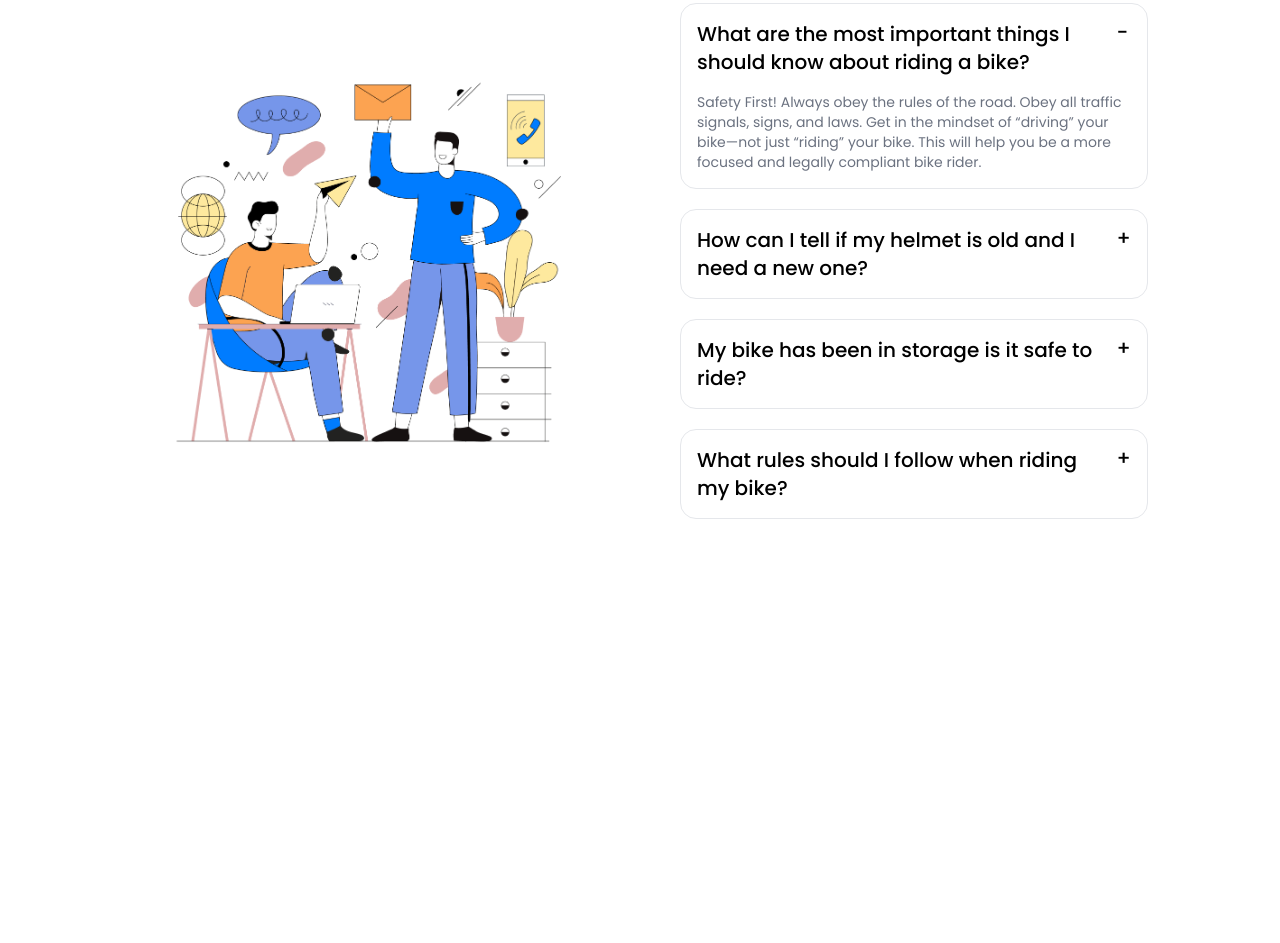
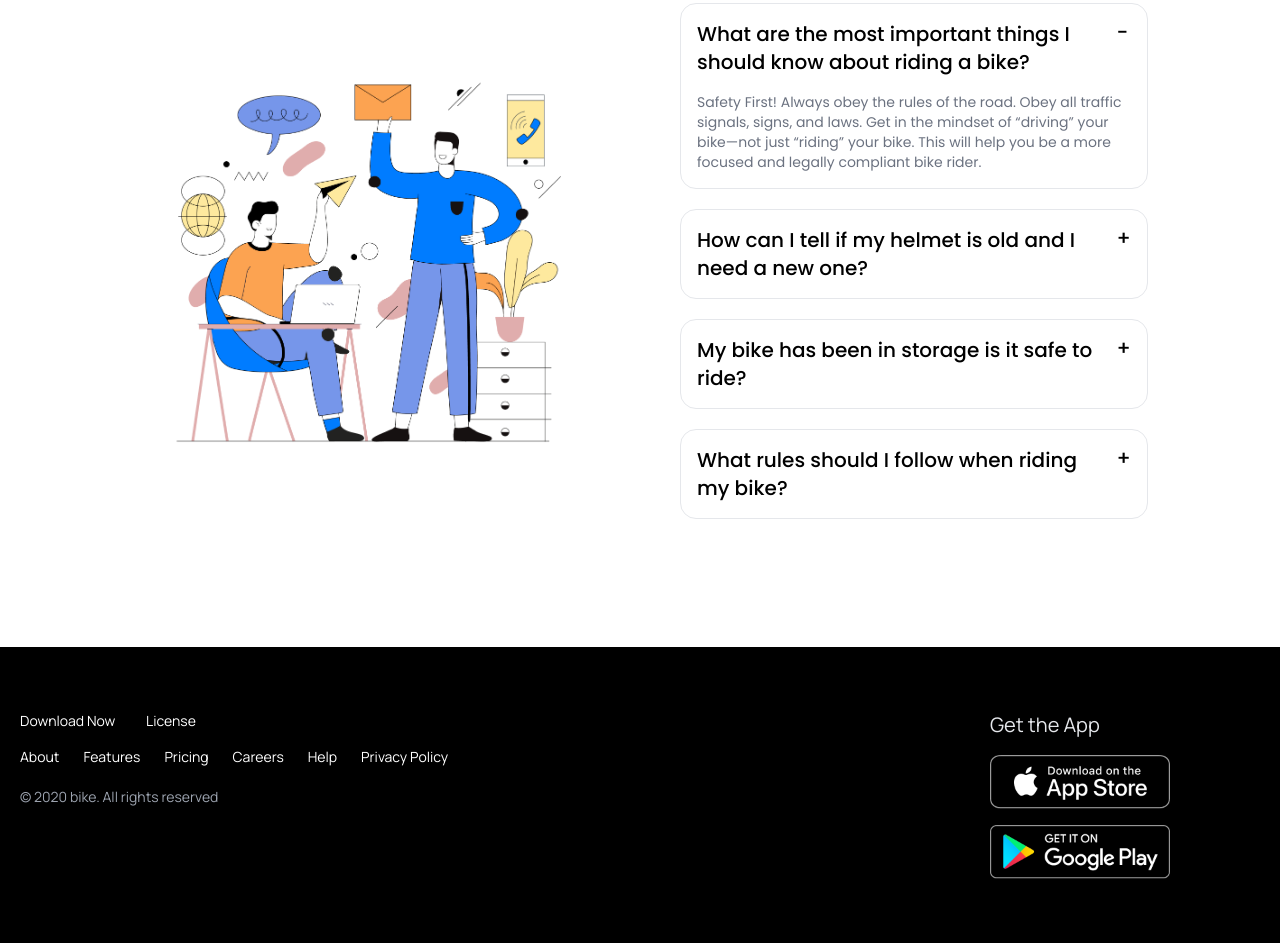
Before and after one commit to reyad-hasan/Biker-zone, a plain HTML site: page index.html in a window 1280 px wide. Shown: the part 3077-4020 px from the top of the page. Before the commit the page ends 3724 px from the top, so only its background shows below. Drawn offline with nearby package versions, Linux system fonts and the light colour scheme.

Commit message:
completed biker zone landing webpage by tailwind css and daisy UI component and also fully responsive

```diff
--- a/index.html
+++ b/index.html
@@ -10,7 +10,8 @@
     <!-- google font poppins -->
     <link rel="preconnect" href="https://fonts.googleapis.com">
     <link rel="preconnect" href="https://fonts.gstatic.com" crossorigin>
-    <link href="https://fonts.googleapis.com/css2?family=Poppins:wght@400;500;600;700;800;900&display=swap"
+    <link
+        href="https://fonts.googleapis.com/css2?family=Manrope:wght@400;500&family=Poppins:wght@400;500;600;700;800;900&display=swap"
         rel="stylesheet">
     <!-- tailwind and daisy ui cdn link -->
     <link href="https://cdn.jsdelivr.net/npm/daisyui@4.6.0/dist/full.min.css" rel="stylesheet" type="text/css" />
@@ -34,12 +35,17 @@
         .font-poppins {
             font-family: 'Poppins', sans-serif;
         }
+
+        .font-manrope {
+            font-family: 'Manrope', sans-serif;
+
+        }
     </style>
 </head>
 
 <body class="font-poppins">
     <!-- header section -->
-    <header class="md:container md:mx-auto pr-4 md:pr-0">
+    <header class="md:container md:mx-auto pr-4 md:pr-0  mx-5 lg:mx-0 ">
         <!-- navbar section -->
         <nav>
             <div class="navbar bg-base-100 my-2 md:my-5 lg:px-5 xl:px-0">
@@ -262,9 +268,9 @@
         <!-- happy clients section -->
         <section class="my-16 lg:my-32">
             <!-- title section -->
-            <div>
-                <h1 class="text-4xl mx-5 lg:mx-0 lg:text-5xl font-bold text-black text-center">Happy <span
-                        class="text-bikePrimary">Clients says</span></h1>
+            <div class="md:flex justify-center gap-2 text-center">
+                <h1 class="text-4xl lg:mx-0 lg:text-5xl font-bold text-black">Happy</h1>
+                <h1 class="text-4xl lg:mx-0 lg:text-5xl font-bold text-bikePrimary">Clients says</h1>
             </div>
             <!-- clients container -->
             <div class="flex flex-col gap-8 xl:gap-14 lg:flex-row justify-between mt-10 xl:mt-14 xl:mx-28 px-5">
@@ -415,7 +421,39 @@
         </section>
     </main>
     <!-- footer section -->
-    <footer></footer>
+    <footer class="bg-black font-manrope">
+        <!-- footer main container -->
+        <section class="md:container md:mx-auto py-16 flex flex-col gap-10 lg:gap-0 lg:flex-row justify-between px-5">
+            <!-- footer first contend -->
+            <div>
+                <!-- line one -->
+                <div class="text-white text-sm space-x-7 mb-4">
+                    <a href="#">Download Now</a>
+                    <a href="#">License</a>
+                </div>
+                <!-- line two -->
+                <div class="text-white text-sm mb-5 flex flex-wrap gap-6">
+                    <a href="#">About</a>
+                    <a href="#">Features</a>
+                    <a href="#">Pricing</a>
+                    <a href="#">Careers</a>
+                    <a href="#">Help</a>
+                    <a href="#">Privacy Policy</a>
+                </div>
+                <!-- line three -->
+                <div>
+                    <p class="text-gray-400 text-sm hidden lg:flex">© 2020 bike. All rights reserved</p>
+                </div>
+            </div>
+            <!-- footer second contend -->
+            <div>
+                <h4 class="text-gray-200 text-xl">Get the App</h4>
+                <div><a href="#"><img src="./images/others/ios.png" alt="" class="w-2/3 mt-4"></a></div>
+                <div><a href="#"><img src="./images/others/android.png" alt="" class="w-2/3 mt-4"></a></div>
+            </div>
+            <p class="text-gray-400 text-sm text-center lg:hidden">© 2020 bike. All rights reserved</p>
+        </section>
+    </footer>
 </body>
 
 </html>
```
